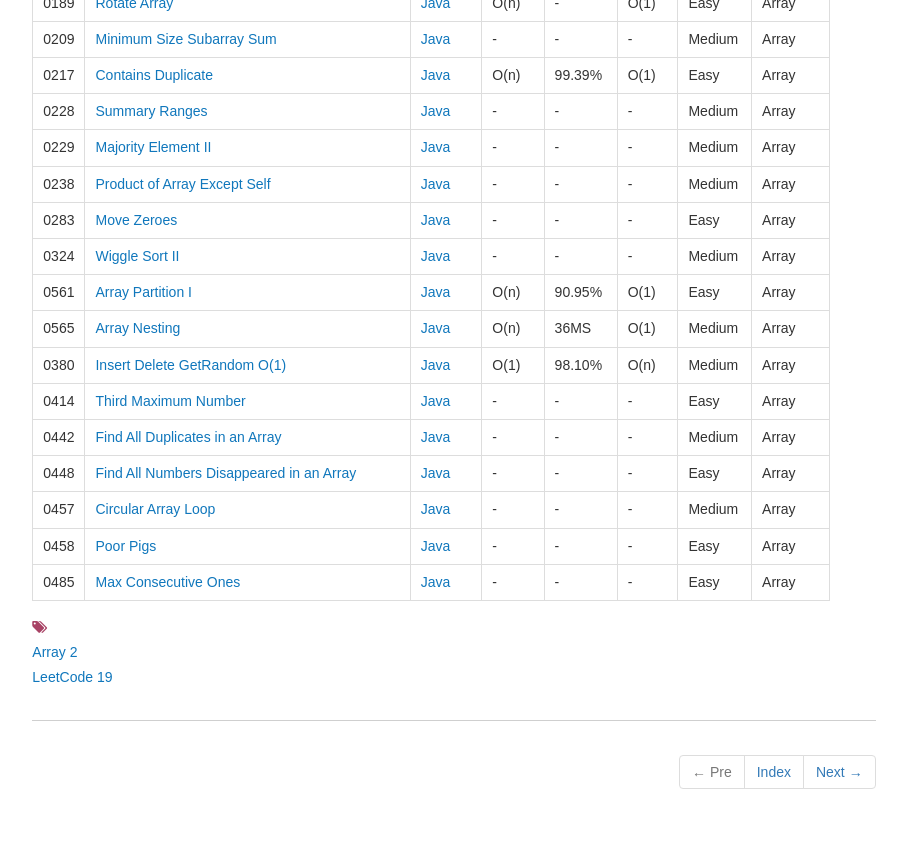
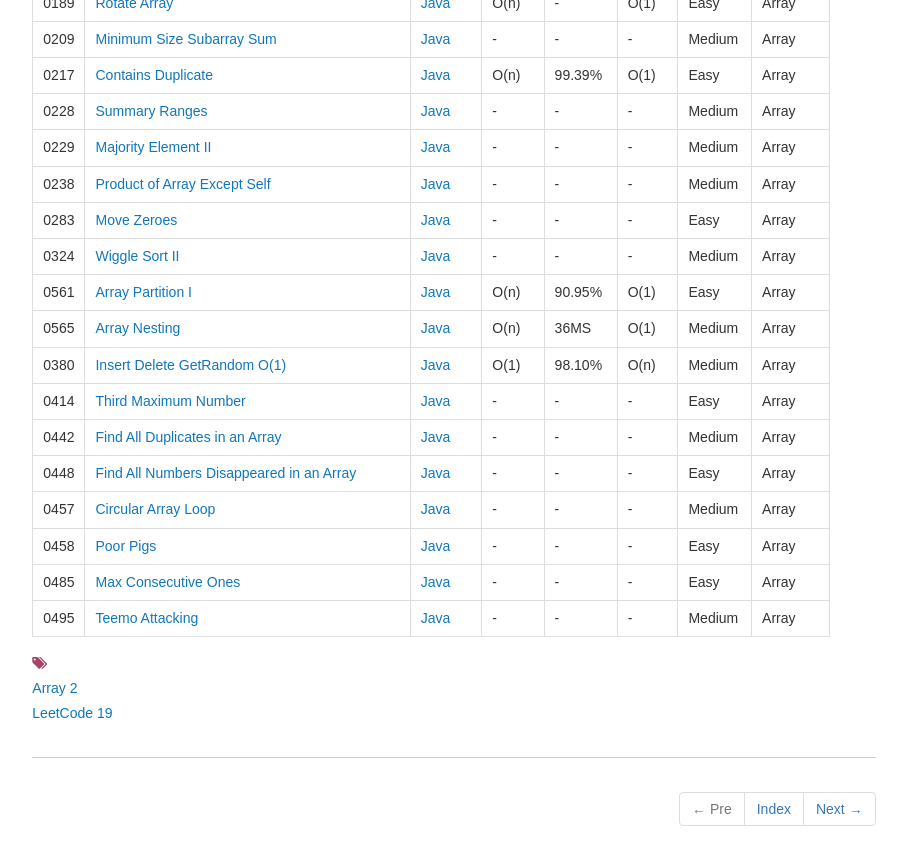
Before and after one commit to dunso/algorithm, a Jekyll site: the page built from docs/_posts/2017-11-29-Array.md, in a window 1280 px wide and 900 px high, scrolled down 965 px. Shown: the top 865 px of the window, without its empty margins (186-1093 px from the left). Built offline with Jekyll 4.4.1, drawn with Linux system fonts in a browser that asks for light colours; nearby versions of some CDN libraries.

Commit message:
Add index of LeetCode0495.java to docs

```diff
--- a/docs/_posts/2017-11-29-Array.md
+++ b/docs/_posts/2017-11-29-Array.md
@@ -50,3 +50,4 @@
 |0457|[Circular Array Loop](https://leetcode.com/problems/circular-array-loop/) | [Java](https://e.srl/leetcode-457/)  |-|-|-|Medium|Array|
 |0458|[Poor Pigs](https://leetcode.com/problems/poor-pigs/) | [Java](https://e.srl/leetcode-458/)  |-|-|-|Easy|Array|
 |0485|[Max Consecutive Ones](https://leetcode.com/problems/max-consecutive-ones/) | [Java](https://e.srl/leetcode-485/)  |-|-|-|Easy|Array|
+|0495|[Teemo Attacking](https://leetcode.com/problems/teemo-attacking/) | [Java](https://e.srl/leetcode-495/)  |-|-|-|Medium|Array|
```
